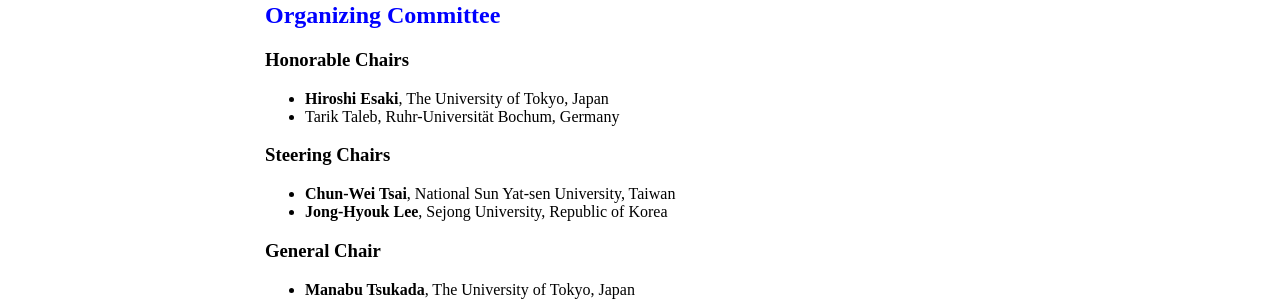
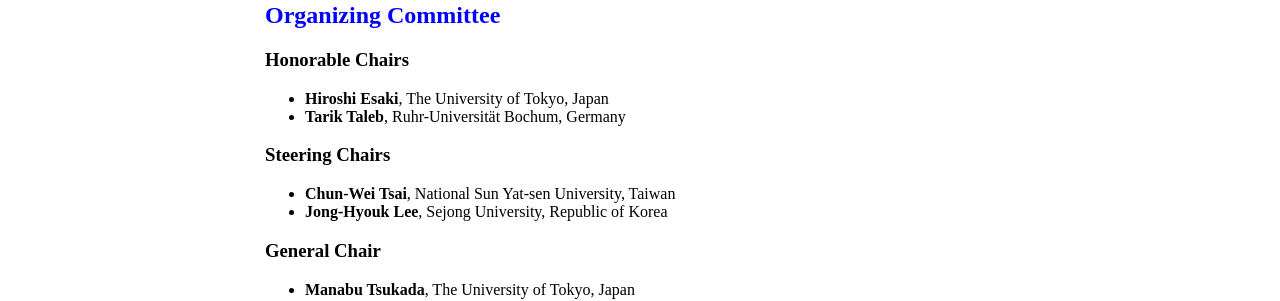
Before and after one commit to icea-conf/2024, a Jekyll site: the page built from committee/index.html, in a window 1280 px wide. Shown: the part 240-541 px from the top of the page. Built offline with Jekyll 4.4.1, drawn with Linux system fonts in a browser that asks for light colours.

```diff
--- a/committee/index.html
+++ b/committee/index.html
@@ -9,7 +9,7 @@ title: ACM ICEA 2024
 				<h3>Honorable Chairs</h3>
 				<ul>
 					<li><b>Hiroshi Esaki</b>, The University of Tokyo, Japan</li>
-					<li><b></b>Tarik Taleb</b>, Ruhr-Universität Bochum, Germany</li>
+					<li><b>Tarik Taleb</b>, Ruhr-Universität Bochum, Germany</li>
 				</ul>
 
 				<h3>Steering Chairs</h3>
```
